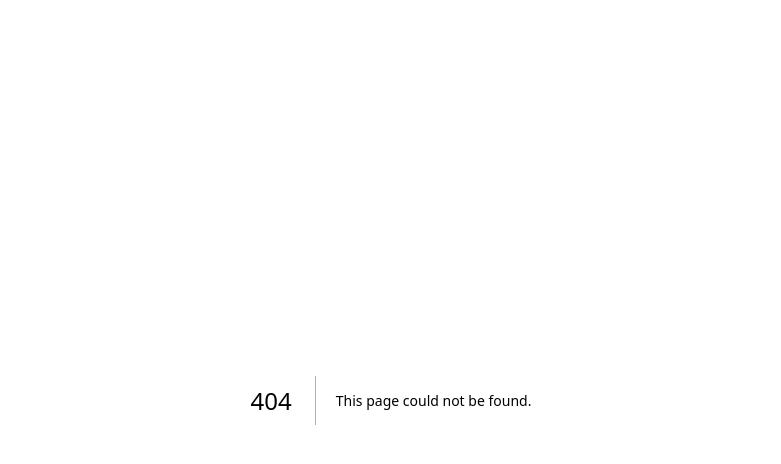
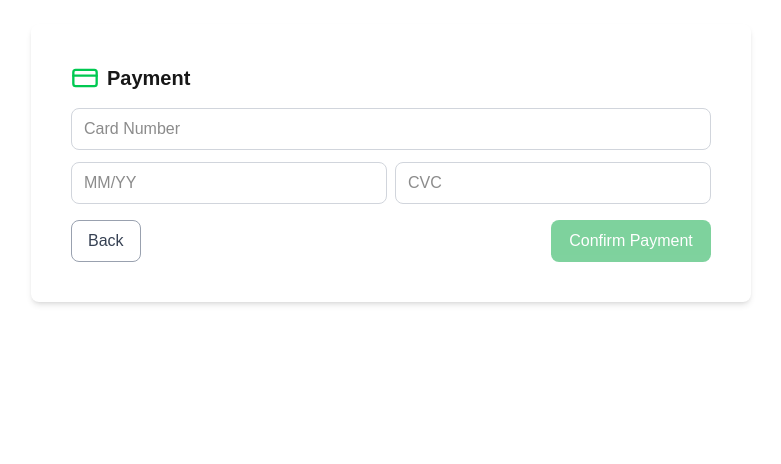
Before and after one commit to vipulkumar2002/checkout-flow, a Next.js app: page /checkout/payment in a window 1280 px wide. Before the commit this address had no page. Shown: the top 464 px of the page, without its empty margins (249-1030 px from the left). Built offline with nearby package versions, Linux system fonts and the light colour scheme.

Commit message:
routing implemented

```diff
--- /dev/null
+++ b/app/checkout/cart/page.tsx
@@ -0,0 +1,14 @@
+"use client";
+
+import { useRouter } from "next/navigation";
+import CartSummary from "../../components/CartSummary";
+
+export default function CartPage() {
+    const router = useRouter();
+
+    return (
+        <div className="max-w-3xl mx-auto p-6 space-y-6">
+            <CartSummary onNext={() => router.push("/checkout/payment")} />
+        </div>
+    );
+}
--- /dev/null
+++ b/app/checkout/confirmation/page.tsx
@@ -0,0 +1,11 @@
+"use client";
+
+import Confirmation from "../../components/Confirmation";
+
+export default function ConfirmationPage() {
+    return (
+        <div className="max-w-3xl mx-auto p-6 space-y-6">
+            <Confirmation />
+        </div>
+    );
+}
--- /dev/null
+++ b/app/checkout/payment/page.tsx
@@ -0,0 +1,17 @@
+"use client";
+
+import { useRouter } from "next/navigation";
+import PaymentForm from "../../components/PaymentForm";
+
+export default function PaymentPage() {
+    const router = useRouter();
+
+    return (
+        <div className="max-w-3xl mx-auto p-6 space-y-6">
+            <PaymentForm
+                onNext={() => router.push("/checkout/confirmation")}
+                onBack={() => router.push("/checkout/cart")}
+            />
+        </div>
+    );
+}
--- a/app/components/checkout/CheckoutFlow.tsx
+++ /dev/null
@@ -1,21 +0,0 @@
-"use client";
-
-import { useState } from "react";
-import { motion } from "framer-motion";
-import CartSummary from "../../cartSummary/CartSummary";
-import Payment from "../../payment/PaymentForm";
-import Confirmation from "../../confirmation/Confirmation";
-
-const CheckoutFlow = () => {
-    const [step, setStep] = useState(1);
-
-    return (
-        <motion.div className="max-w-3xl mx-auto p-6 space-y-6" initial={{ opacity: 0 }} animate={{ opacity: 1 }}>
-            {step === 1 && <CartSummary onNext={() => setStep(2)} />}
-            {step === 2 && <Payment onNext={() => setStep(3)} onBack={() => setStep(1)} />}
-            {step === 3 && <Confirmation />}
-        </motion.div>
-    );
-}
-
-export default CheckoutFlow
--- /dev/null
+++ b/app/components/common/GlobalLoader.tsx
@@ -0,0 +1,38 @@
+"use client";
+
+import { useState, useEffect } from "react";
+import { useRouter } from "next/navigation";
+
+const GlobalLoader = () => {
+    const [loading, setLoading] = useState(false);
+    const router = useRouter();
+
+    useEffect(() => {
+        const handleStart = () => setLoading(true);
+        const handleStop = () => setLoading(false);
+
+        // Override the default router.push to track navigation
+        const originalPush = router.push;
+
+        router.push = async (...args) => {
+            handleStart();
+            await originalPush(...args);
+            handleStop();
+        };
+
+        return () => {
+            // Restore original router.push
+            router.push = originalPush;
+        };
+    }, [router]);
+
+    if (!loading) return null;
+
+    return (
+        <div className="fixed inset-0 flex items-center justify-center bg-black bg-opacity-50 z-50">
+            <div className="h-16 w-16 border-4 border-white border-t-transparent rounded-full animate-spin"></div>
+        </div>
+    );
+};
+
+export default GlobalLoader;
--- a/app/page.tsx
+++ b/app/page.tsx
@@ -1,5 +1,19 @@
-import CheckoutFlow from "./components/checkout/CheckoutFlow";
+"use client";
+
+import { useRouter } from "next/navigation";
 
 export default function Home() {
-  return <CheckoutFlow />;
+  const router = useRouter();
+
+  return (
+    <div className="flex flex-col items-center justify-center h-screen space-y-4">
+      <h1 className="text-2xl font-bold">Welcome to Checkout</h1>
+      <button
+        className="px-4 py-2 bg-blue-500 text-white rounded-lg cursor-pointer hover:bg-blue-600"
+        onClick={() => router.push("/checkout/cart")}
+      >
+        Start Checkout
+      </button>
+    </div>
+  );
 }
```
Also changed, not shown: app/components/CartSummary.tsx (renamed from app/cartSummary/CartSummary.tsx), app/components/Confirmation.tsx (renamed from app/confirmation/Confirmation.tsx), app/components/PaymentForm.tsx (renamed from app/payment/PaymentForm.tsx).
